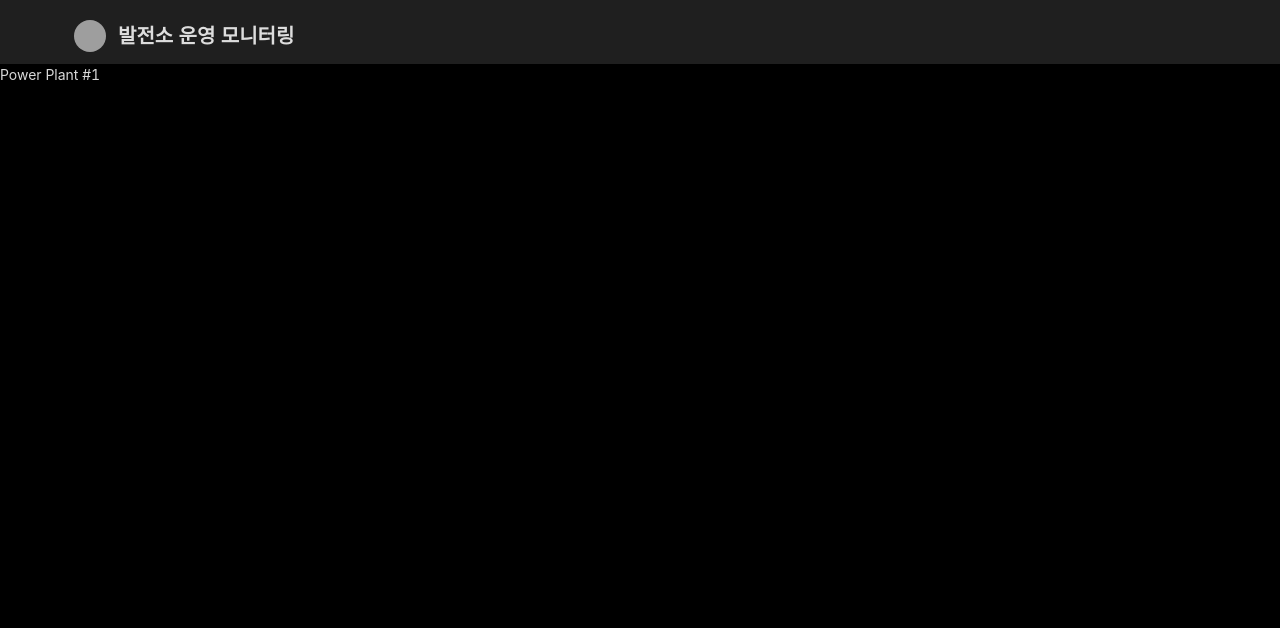
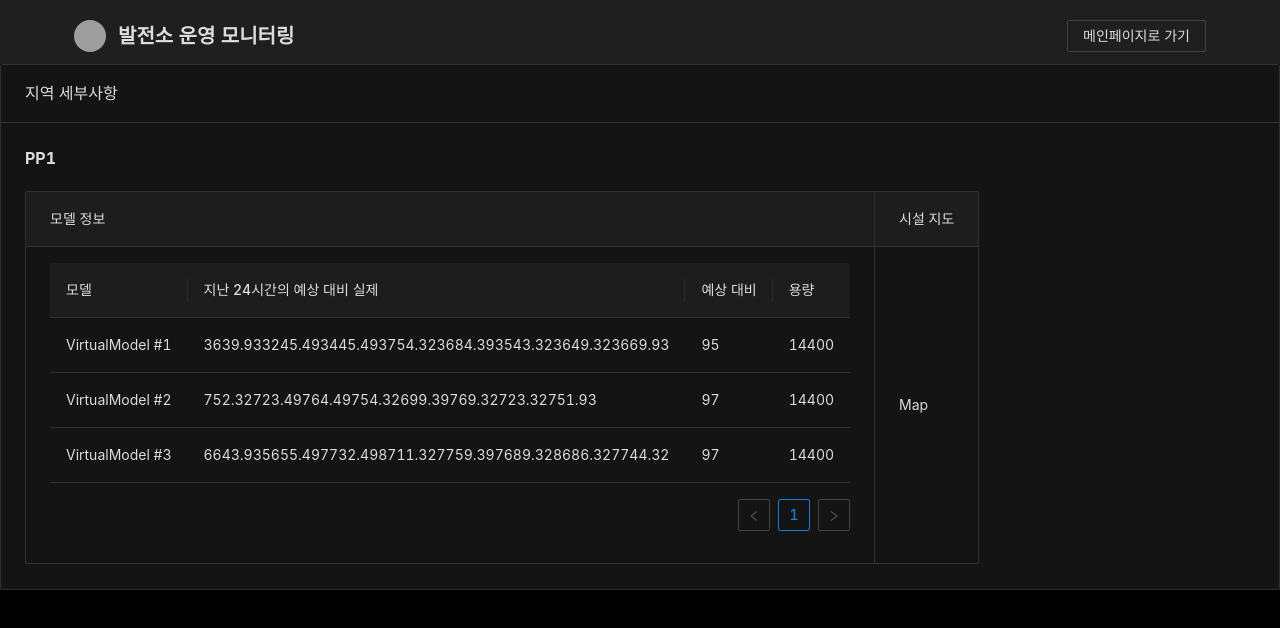
Before and after one commit to kwhong95/Monitoring_plant_operations_App, a React (Create React App) app: page /PP1 in a window 1280 px wide. Shown: the top 628 px of the page. Built offline with nearby package versions, Linux system fonts and the light colour scheme; grey boxes are pictures that could not be loaded.

Commit message:
Create DetailsPerRegion

```diff
--- a/src/App.js
+++ b/src/App.js
@@ -1,23 +1,31 @@
-import {Layout, PageHeader } from 'antd'
+import {Button, Layout, PageHeader} from 'antd'
 import 'antd/dist/antd.dark.css';
 import ContentLayout from "./components/ContentLayout";
+import { BrowserRouter as Router, Route } from "react-router-dom";
+import DetailsPerRegion from "./components/DetailsPerRegion";
 
 const { Header, Content } = Layout
 
 function App() {
 
   return (
+      <Router>
           <Layout className="root" style={{ minHeight: "100vh" }}>
             <Header>
                 <PageHeader
                     avatar={{ src: "https://www.flaticon.com/svg/vstatic/svg/183/183236.svg?token=exp=1613532693~hmac=720c3f955407339a131e937e7e978ee9" }}
                     title="발전소 운영 모니터링"
+                    extra={[
+                       <Button>메인페이지로 가기</Button>
+                    ]}
                 />
             </Header>
               <Content style={{ overflowY: "scroll" }}>
-              <ContentLayout />
+                  <Route exact path="/" component={ContentLayout} />
+                  <Route exact path="/:id" component={DetailsPerRegion} />
               </Content>
           </Layout>
+      </Router>
   );
 }
 
--- a/src/components/ContentLayout.js
+++ b/src/components/ContentLayout.js
@@ -1,28 +1,21 @@
-import { Col, Row} from "antd";
+import { Col, Row } from "antd";
 import Monitoring from "./Monitoring";
 import RegionalIndicators from "./RegionalIndicators";
 import Details from "./Details";
-import DetailsPerRegion from "./DetailsPerRegion";
-import { BrowserRouter as Router, Route } from 'react-router-dom'
 
 const ContentLayout = () => {
     return (
-        <Router>
-            <Route exact path="/" render={() =>
-                <Row gutter={[8, 8]}>
+        <Row>
             <Col span={24}>
-                        <Monitoring/>
+                <Monitoring />
             </Col>
             <Col span={8}>
-                        <RegionalIndicators/>
+                <RegionalIndicators />
             </Col>
             <Col span={16}>
-                        <Details/>
+                <Details />
             </Col>
         </Row>
-            }/>
-            <Route path='/PP1' component={DetailsPerRegion} />
-        </Router>
     )
 }
 
--- a/src/components/Details.js
+++ b/src/components/Details.js
@@ -10,7 +10,7 @@ const Details = () => {
             title: "지역",
             dataIndex: "region",
             key: "region",
-            render: text => <Link to="PP1">{text}</Link>
+            render: text => <Link to={`/${text}`}>{text}</Link>
         },
         {
             title: "현재 출력(kW)",
--- a/src/components/DetailsPerRegion.js
+++ b/src/components/DetailsPerRegion.js
@@ -1,8 +1,68 @@
-import {Typography} from "antd";
+import {Row, Col, Card, Typography, Table, Descriptions} from "antd"
+import { useParams } from 'react-router-dom'
+import { details } from '../details.json'
 
 const DetailsPerRegion = () => {
+    const { id } = useParams();
+
+    const Models = details.map((data, idx) => data.models[idx]);
+    console.log(Models);
+
+    const columns = [
+        {
+            title: "모델",
+            dataIndex: "name",
+            key: "name",
+        },
+        {
+            title: "지난 24시간의 예상 대비 실제",
+            dataIndex: "CVETrends",
+            key: "CVETrends",
+        },
+        {
+            title: "예상 대비",
+            dataIndex: "CurVsExp",
+            key: "CurVsExp",
+        },
+        {
+            title: "용량",
+            dataIndex: "MoC",
+            key: "MoC",
+        }
+    ]
+
     return(
-        <Typography>Power Plant #1</Typography>
+        <Card
+            title={`지역 세부사항`}
+        >
+            <Row>
+                <Col>
+                    <Descriptions
+                        title={id}
+                        layout="vertical"
+                        bordered
+                    >
+                        <Descriptions.Item
+                            label="모델 정보"
+                        >
+                            <Table
+                                columns={columns}
+                                dataSource={Models}
+                            />
+                        </Descriptions.Item>
+                        <Descriptions.Item
+                            label="시설 지도"
+                        >
+                            Map
+                        </Descriptions.Item>
+                    </Descriptions>
+                </Col>
+                <Col span={8}>
+
+                </Col>
+            </Row>
+
+        </Card>
     )
 }
 
--- a/src/details.json
+++ b/src/details.json
@@ -2,15 +2,14 @@
   "details": [
     {
       "key": 1,
-      "region": "Power Plant #1",
+      "region": "PowerPlant1",
       "curOut": 350370,
       "expOut": 420453,
       "CurVsExp": 83,
       "trends": [380286, 381032, 380932, 380543, 370983, 370776, 370903, 367890, 360943, 360294, 359434, 334045, 350370],
       "LSurvey": 3,
-      "model": [
+      "models": [
         {
-          "model1": {
             "name": "VirtualModel #1",
             "CVETrends": [
               3639.93,
@@ -25,7 +24,7 @@
             "CurVsExp": 95,
             "MoC": 14400
           },
-          "model2": {
+        {
             "name": "VirtualModel #2",
             "CVETrends": [
               752.32,
@@ -40,7 +39,7 @@
             "CurVsExp": 18,
             "MoC": 14400
           },
-          "model3": {
+        {
             "name": "VirtualModel #3",
             "CVETrends": [
               643.93,
@@ -54,21 +53,20 @@
             ],
             "CurVsExp": 19,
             "MoC": 14400
-          }
+
         }
       ]
     },
     {
       "key": 2,
-      "region": "Power Plant #2",
+      "region": "PowerPlant2",
       "curOut": 3374,
       "expOut": 3917,
       "CurVsExp": 86,
       "trends": [3343, 3810, 3809, 3805, 3709, 3707, 3709, 3678, 3609, 3602, 3594, 3340, 3503],
       "LSurvey": 19,
-      "model": [
+      "models": [
         {
-          "model1": {
             "name": "VirtualModel #1",
             "CVETrends": [
               363.93,
@@ -82,8 +80,8 @@
             ],
             "CurVsExp": 94,
             "MoC": 14400
-          },
-          "model2": {
+        },
+        {
             "name": "VirtualModel #2",
             "CVETrends": [
               752.32,
@@ -98,7 +96,7 @@
             "CurVsExp": 97,
             "MoC": 14400
           },
-          "model3": {
+        {
             "name": "VirtualModel #3",
             "CVETrends": [
               643.93,
@@ -113,20 +111,18 @@
             "CurVsExp": 89,
             "MoC": 14400
           }
-        }
       ]
     },
     {
       "key": 3,
-      "region": "Power Plant #3",
+      "region": "PowerPlant3",
       "curOut": 655370,
       "expOut": 714453,
       "CurVsExp": 92,
       "trends": [783286, 763032, 721932, 743543, 783983, 721776, 765903, 784890, 703943, 781294, 793434, 764045, 714370],
       "LSurvey": 7,
-      "model": [
+      "models": [
         {
-          "model1": {
             "name": "VirtualModel #1",
             "CVETrends": [
               7539.93,
@@ -141,7 +137,7 @@
             "CurVsExp": 99,
             "MoC": 14400
           },
-          "model2": {
+        {
             "name": "VirtualModel #2",
             "CVETrends": [
               1252.32,
@@ -156,7 +152,7 @@
             "CurVsExp": 18,
             "MoC": 14400
           },
-          "model3": {
+        {
             "name": "VirtualModel #3",
             "CVETrends": [
               6643.93,
@@ -170,8 +166,8 @@
             ],
             "CurVsExp": 97,
             "MoC": 14400
-          }
         }
+
       ]
     }
   ]
```
Lines whose indentation alone changed are shown as unchanged.
